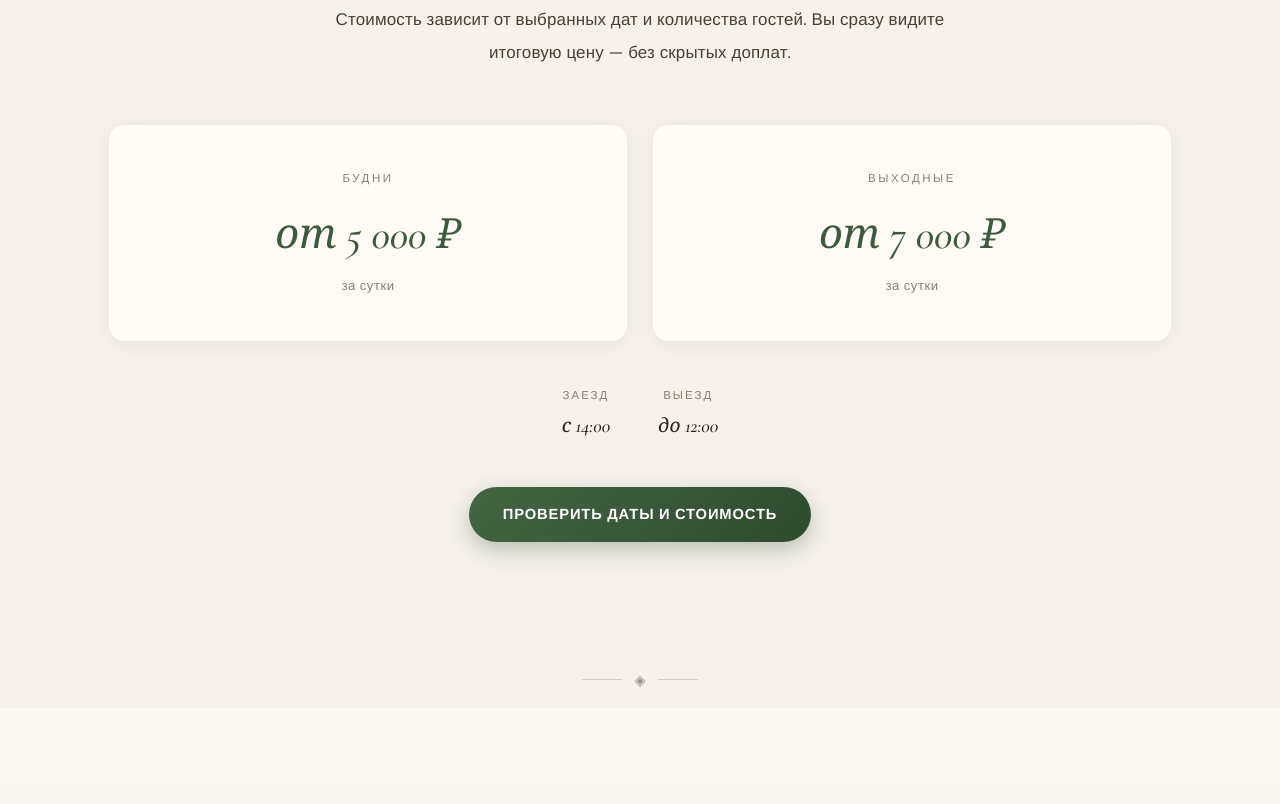
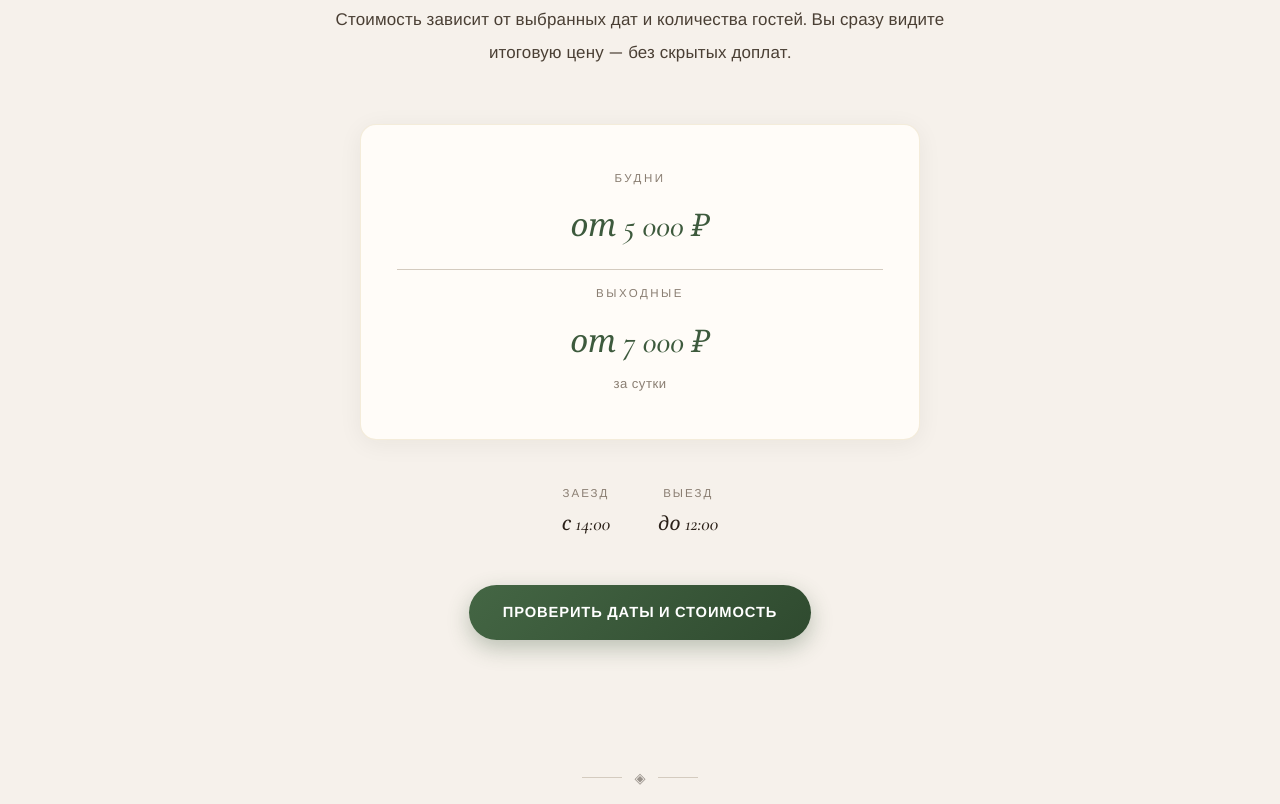
Before and after one commit to natalika88/Arenda, a plain HTML site: page index.html in a window 1280 px wide. Shown: the part 4136-4940 px from the top of the page. Drawn offline with nearby package versions, Linux system fonts and the light colour scheme.

Commit message:
карта

```diff
--- a/index.html
+++ b/index.html
@@ -179,7 +179,7 @@
         </div>
         <div class="map-wrapper">
           <iframe
-            src="https://yandex.ru/map-widget/v1/?ll=30.0048%2C60.1352&amp;z=16&amp;l=map&amp;pt=30.0048%2C60.1352%2Cpm2rdm"
+            src="https://yandex.ru/map-widget/v1/?ll=29.994053%2C60.145071&amp;z=16&amp;l=map&amp;pt=29.994053%2C60.145071%2Cpm2rdm"
             allowfullscreen
             loading="lazy"
             title="Карта расположения — Яндекс Карты">
@@ -201,13 +201,16 @@
 
       <div class="pricing-cards">
         <div class="pricing-card reveal reveal-delay-1">
-          <div class="pricing-label">Будни</div>
-          <div class="pricing-value">от 5 000 ₽</div>
-          <div class="pricing-unit">за сутки</div>
-        </div>
-        <div class="pricing-card reveal reveal-delay-2">
-          <div class="pricing-label">Выходные</div>
-          <div class="pricing-value">от 7 000 ₽</div>
+          <div class="pricing-split">
+            <div class="pricing-line">
+              <div class="pricing-label">Будни</div>
+              <div class="pricing-value">от 5 000 ₽</div>
+            </div>
+            <div class="pricing-line">
+              <div class="pricing-label">Выходные</div>
+              <div class="pricing-value">от 7 000 ₽</div>
+            </div>
+          </div>
           <div class="pricing-unit">за сутки</div>
         </div>
       </div>
@@ -365,7 +368,7 @@
   <!-- ========== Footer ========== -->
   <footer class="footer">
     <div class="container">
-      <div class="footer-logo">Дом Дюны</div>
+      <div class="footer-logo">Дом в Дюнах</div>
       <p>&copy; 2026 &middot; Аренда дома для отдыха рядом с Санкт-Петербургом</p>
       <p class="footer-address">Санкт-Петербург, Курортный район, посёлок Белоостров, исторический район Дюны, Западная улица, 6</p>
       <p class="footer-address">Телефон: <a href="tel:+79312218867">+7 931 221-88-67</a></p>
--- a/styles.css
+++ b/styles.css
@@ -827,7 +827,8 @@ img { max-width: 100%; display: block; }
 /* ===== Pricing ===== */
 .pricing-cards {
   display: grid;
-  grid-template-columns: repeat(auto-fit, minmax(280px, 1fr));
+  grid-template-columns: minmax(280px, 560px);
+  justify-content: center;
   gap: 24px;
   margin-top: 56px;
 }
@@ -873,11 +874,26 @@ img { max-width: 100%; display: block; }
 
 .pricing-value {
   font-family: var(--f-display);
-  font-size: 2.6rem;
+  font-size: 1.95rem;
   font-weight: 500;
   font-style: italic;
   color: var(--c-moss);
   margin-bottom: 4px;
+}
+
+.pricing-split {
+  display: grid;
+  gap: 14px;
+}
+
+.pricing-line {
+  padding-bottom: 12px;
+  border-bottom: 1px solid var(--c-divider);
+}
+
+.pricing-line:last-child {
+  padding-bottom: 0;
+  border-bottom: none;
 }
 
 .pricing-unit {
@@ -1303,7 +1319,7 @@ img { max-width: 100%; display: block; }
 /* ===== Floating contact button ===== */
 .floating-contact {
   position: fixed;
-  left: 18px;
+  right: 18px;
   bottom: 18px;
   z-index: 9998;
   display: inline-flex;
@@ -1475,7 +1491,7 @@ img { max-width: 100%; display: block; }
   .booking-card { padding: 18px; }
   .booking-calendar-wrap iframe { height: 470px; }
   .floating-contact {
-    left: 12px;
+    right: 12px;
     bottom: 12px;
     width: 48px;
     height: 48px;
```
